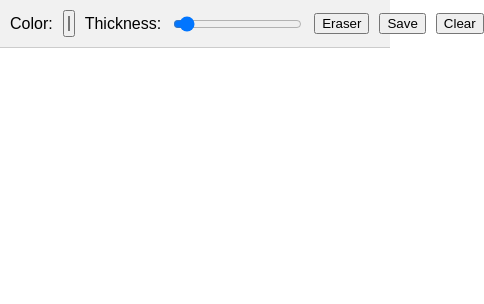
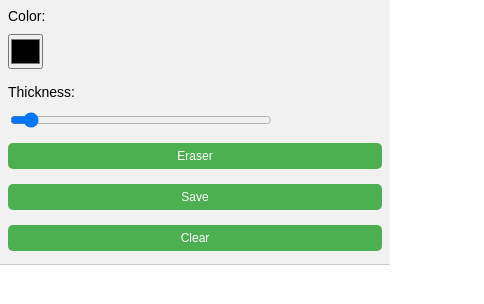
Before and after one commit to anshi-the-coder/WhiteBoard, a plain HTML site: page index.html in a window 390 px wide. Shown: the whole page, 484 px wide, since content can reach past the window. Drawn offline with Linux system fonts and the light colour scheme.

Commit message:
mobile view added

```diff
--- a/index.css
+++ b/index.css
@@ -1,8 +1,9 @@
 body {
     margin: 0;
+    font-family: Arial, sans-serif;
     display: flex;
     flex-direction: column;
-    font-family: Arial, sans-serif;
+    height: 100vh;
   }
 
   .toolbar {
@@ -12,11 +13,93 @@ body {
     padding: 10px;
     background-color: #f1f1f1;
     border-bottom: 1px solid #ccc;
+    flex-wrap: wrap;
+  }
+
+  .toolbar label {
+    font-size: 14px;
+  }
+
+  input[type="color"] {
+    width: 40px;
+    height: 40px;
+    padding: 0;
+  }
+
+  input[type="range"] {
+    width: 100px;
+  }
+
+  button {
+    padding: 8px 12px;
+    font-size: 14px;
+    cursor: pointer;
+    background-color: #4CAF50;
+    color: white;
+    border: none;
+    border-radius: 5px;
+  }
+
+  button:hover {
+    background-color: #45a049;
   }
 
   canvas {
     flex-grow: 1;
     width: 100%;
-    height: 100vh;
+    height: 100%;
+    background-color: #fff;
     cursor: crosshair;
+    box-sizing: border-box;
   }
+
+  /* Mobile responsiveness */
+  @media (max-width: 600px) {
+    .toolbar {
+      flex-direction: column;
+      align-items: flex-start;
+    }
+
+    input[type="color"], input[type="range"], button {
+      width: 100%;
+      margin-bottom: 5px;
+    }
+
+    input[type="color"] {
+      width: 40px;
+      height: 40px;
+    }
+
+    input[type="range"] {
+      width: 80%;
+    }
+
+    button {
+      width: 100%;
+    }
+
+    canvas {
+      width: 100%;
+      height: auto;  /* Adjust the canvas height to maintain aspect ratio */
+    }
+  }
+
+  @media (max-width: 400px) {
+    .toolbar {
+      padding: 8px;
+    }
+
+    input[type="color"] {
+      width: 35px;
+      height: 35px;
+    }
+
+    input[type="range"] {
+      width: 70%;
+    }
+
+    button {
+      padding: 6px 10px;
+      font-size: 12px;
+    }
+  }
```
